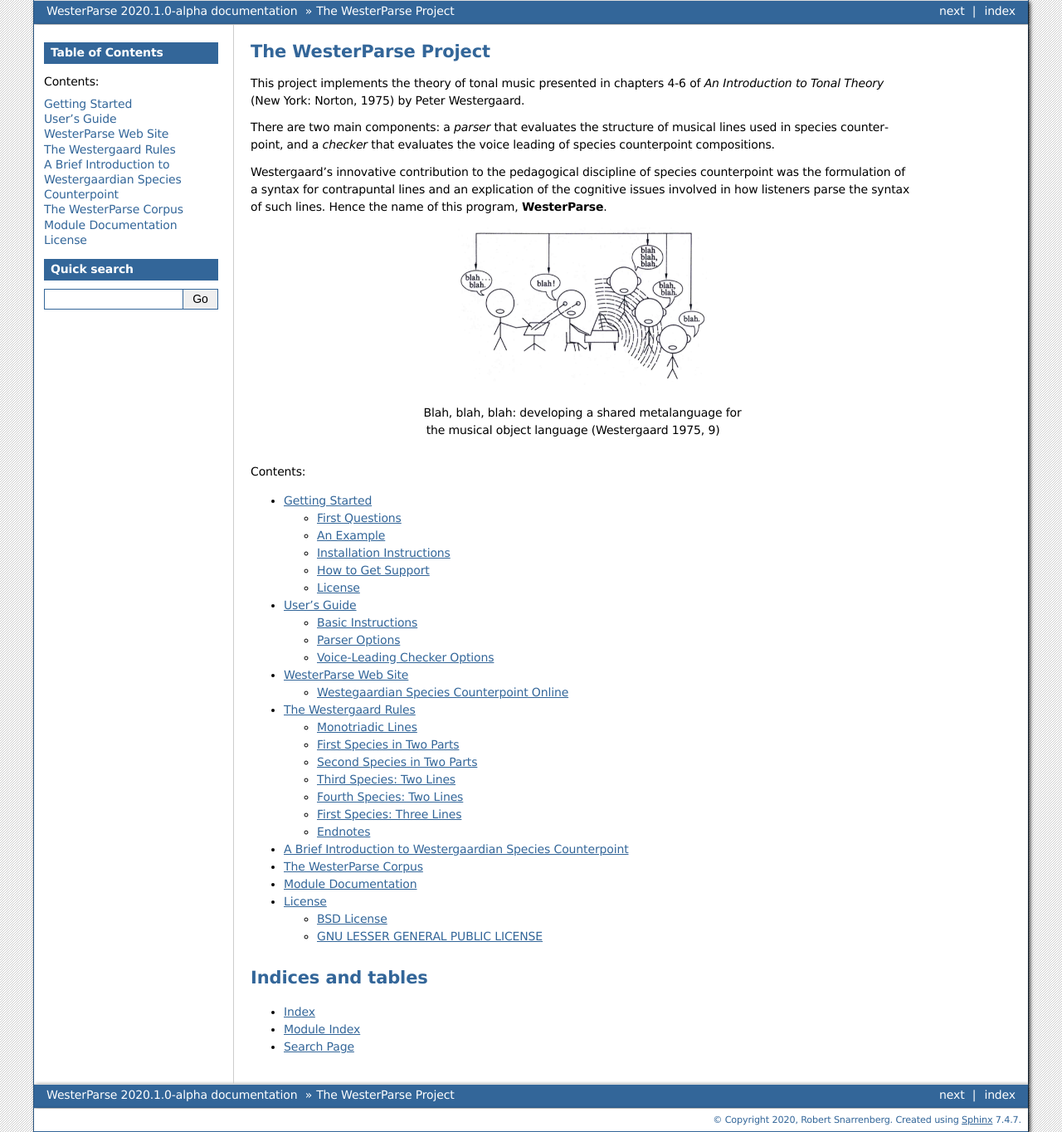
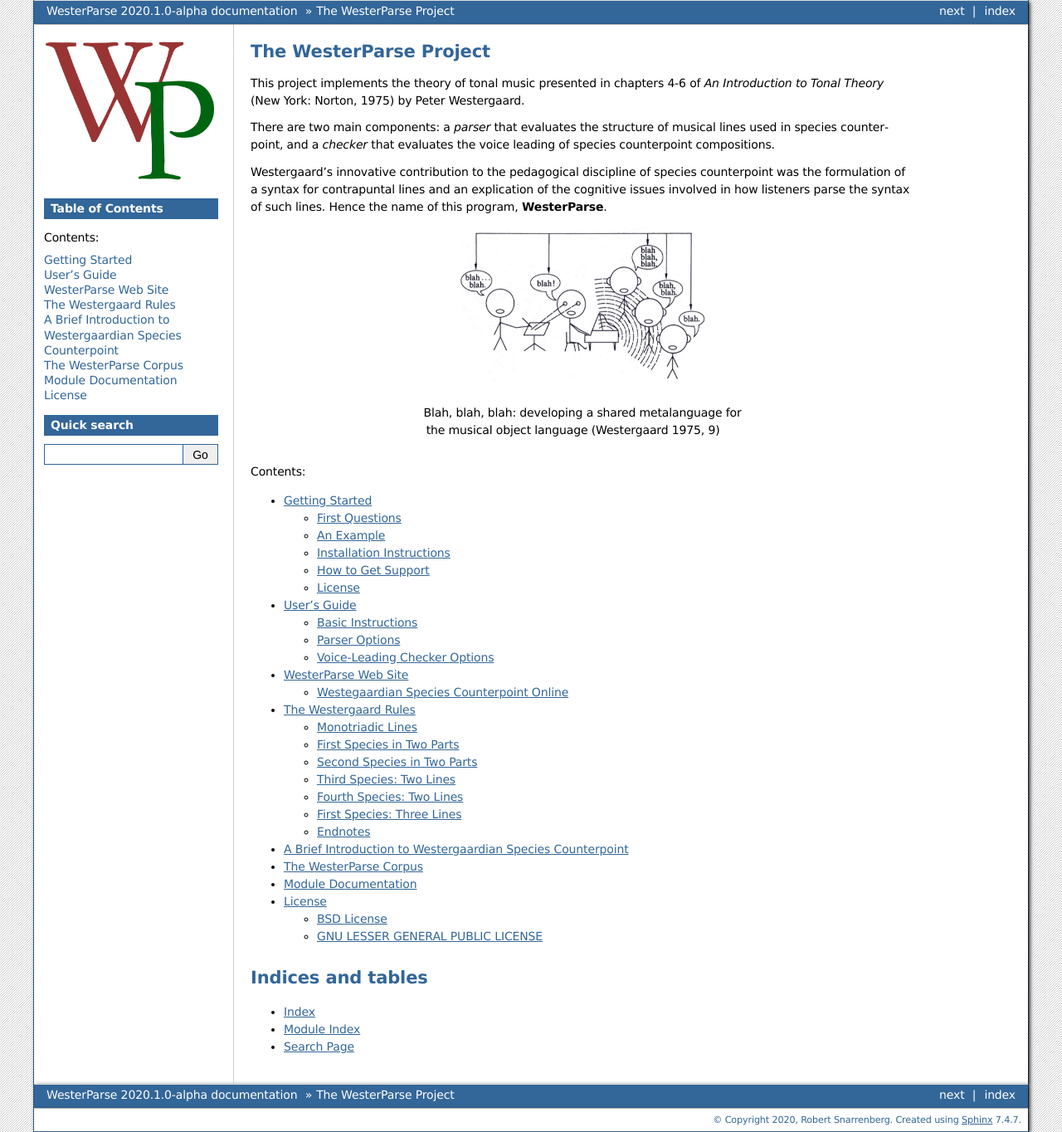
Before and after one commit to snarrenberg/westerparse, a Sphinx documentation site: the page built from docs/index.rst, in a window 1280 px wide. Shown: the whole page at 83% size. Built offline with Sphinx 7.4.7, drawn with Linux system fonts in a browser that asks for light colours.

Commit message:
upd img loc

```diff
--- a/docs/conf.py
+++ b/docs/conf.py
@@ -50,7 +50,7 @@
 #html_theme = 'sphinx_rtd_theme'
 html_theme = 'bizstyle'
 #html_style = '/default.css'
-html_logo = './usage/WesterParseLogo.png'
+html_logo = './images/WesterParseLogo.png'
 html_theme_options = {
 }
 html_sidebars = {
```
